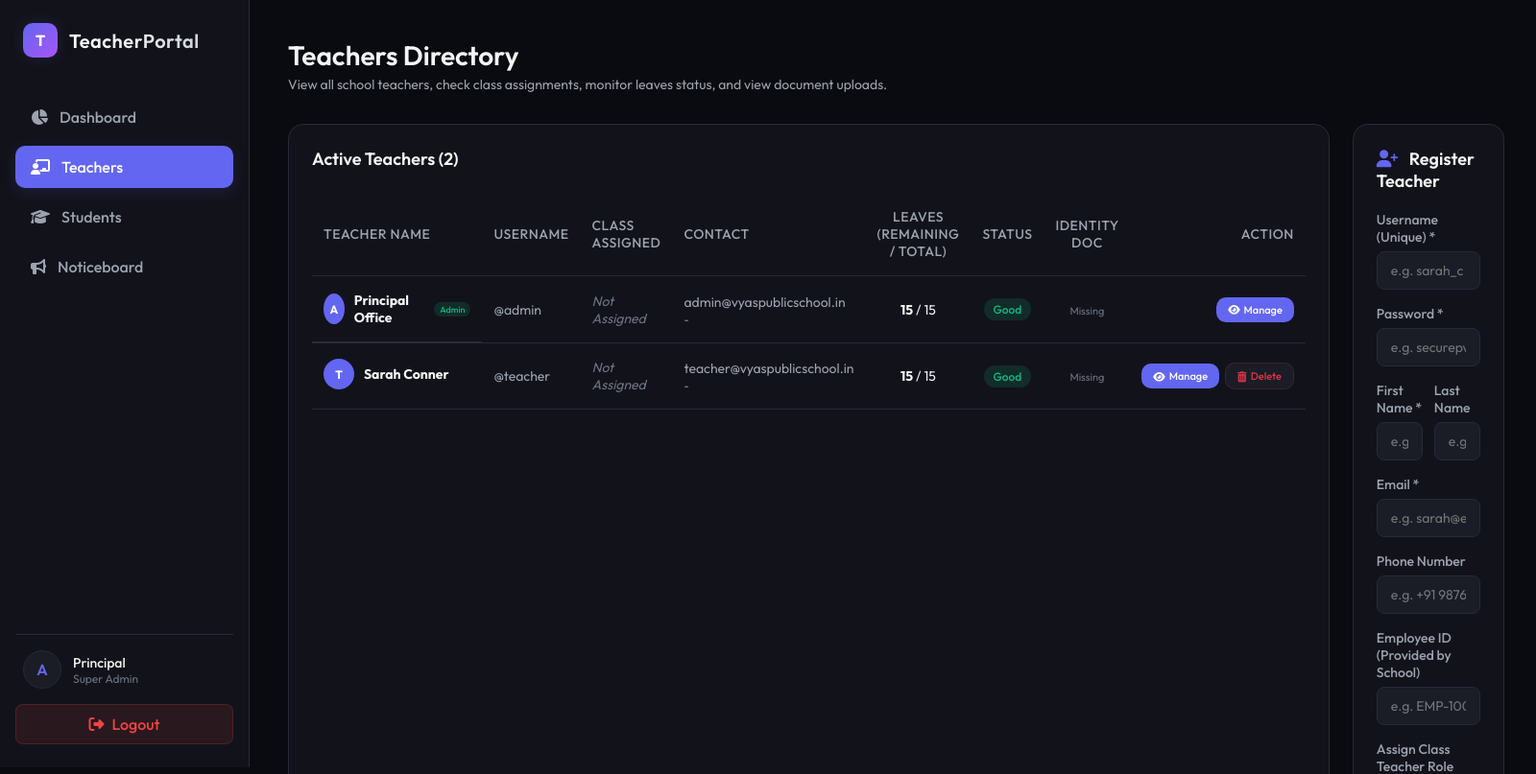
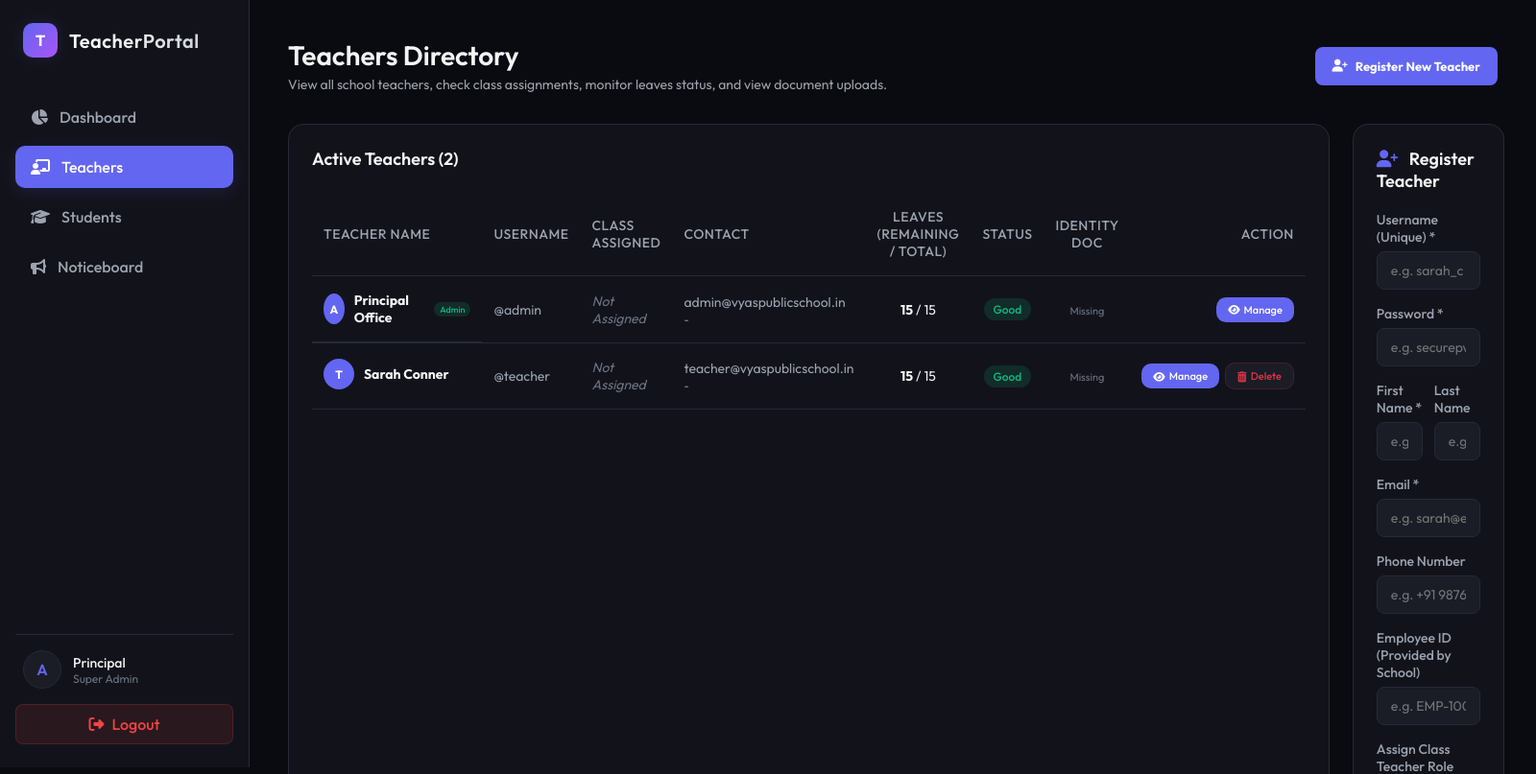
Before and after one commit to Shreeshvyas/VPHS-TEACHERS-PORTAL, a Django app: page /teachers/ in a window 1600 px wide. Shown: the top 807 px of the page at 96% size. Run offline with Django 4.2, Linux system fonts and the light colour scheme; a user stored in the database is signed in; data comes from the database, SQL or seed files in the repository; data that the repository does not hold is empty.

Commit message:
Add Register New Teacher scroll-to button and ID in teachers.html

```diff
--- a/backend/core/templates/core/teachers.html
+++ b/backend/core/templates/core/teachers.html
@@ -3,11 +3,14 @@
 {% block title %}Teachers Directory - Super Admin{% endblock %}
 
 {% block content %}
-<div class="header">
+<div class="header" style="display: flex; justify-content: space-between; align-items: center; flex-wrap: wrap; gap: 16px;">
     <div class="header-title">
         <h1>Teachers Directory</h1>
         <p>View all school teachers, check class assignments, monitor leaves status, and view document uploads.</p>
     </div>
+    <a href="#register-teacher" class="btn btn-primary" style="padding: 10px 18px; font-size: 13px; display: inline-flex; align-items: center; gap: 8px; text-decoration: none; border-radius: 8px; font-weight: bold; height: 40px;">
+        <i class="fa-solid fa-user-plus"></i> Register New Teacher
+    </a>
 </div>
 
 <div class="dashboard-layout" style="grid-template-columns: 2.2fr 1fr;">
@@ -100,7 +103,7 @@
     </div>
 
     <!-- Right Column: Add Teacher Form -->
-    <div class="panel">
+    <div class="panel" id="register-teacher">
         <h2 class="panel-title" style="margin-bottom: 20px;">
             <i class="fa-solid fa-user-plus" style="color: var(--primary); margin-right: 8px;"></i>
             Register Teacher
```
